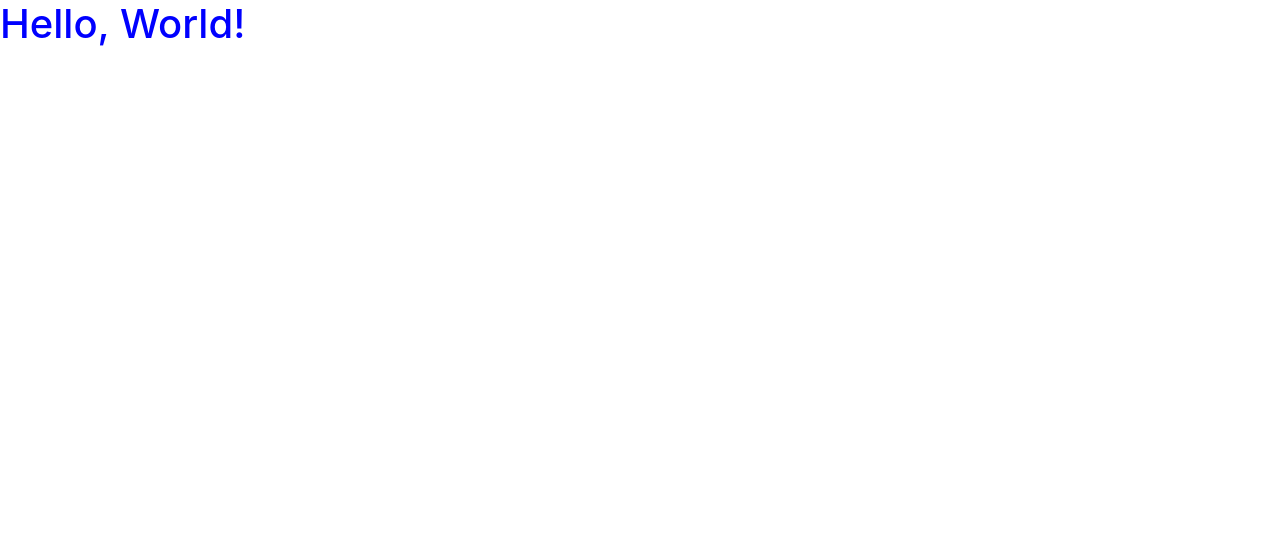
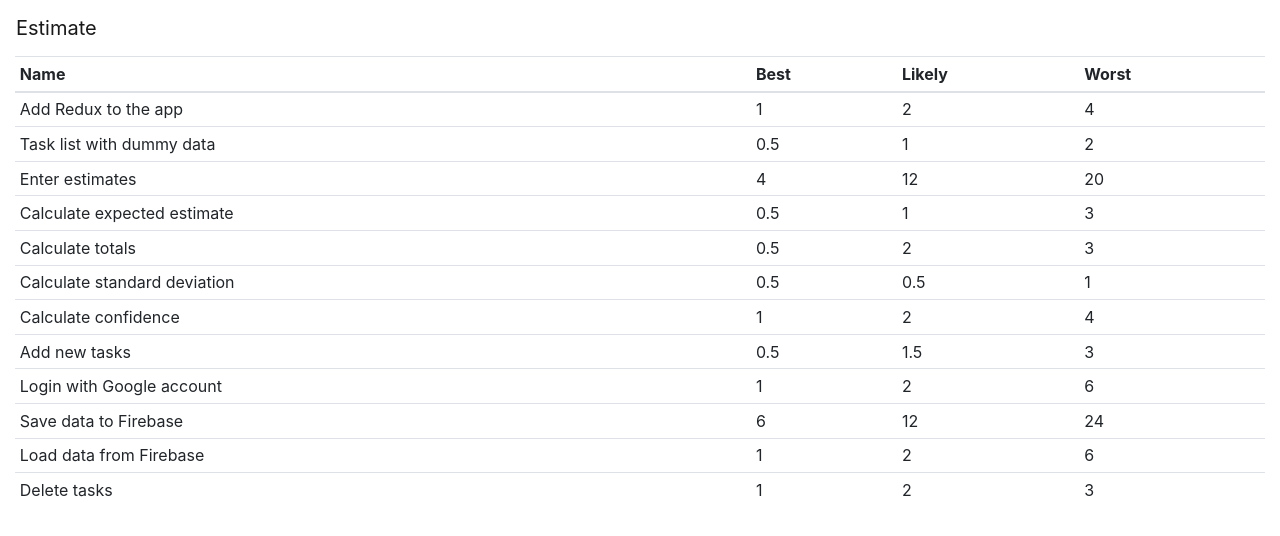
Before and after one commit to rorymacleod/Estimate.React, a React app in the folder Web/: page / in a window 1280 px wide. Shown: the top 536 px of the page. Built offline with nearby package versions, Linux system fonts and the light colour scheme.

Commit message:
Add task list with hard-coded data.

```diff
--- a/Web/package.json
+++ b/Web/package.json
@@ -35,6 +35,7 @@
   "dependencies": {
     "react": "^16.13.1",
     "react-bootstrap": "^1.3.0",
+    "react-bootstrap-icons": "^1.1.0",
     "react-dom": "^16.13.1"
   }
 }
--- a/Web/src/App.js
+++ /dev/null
@@ -1,13 +0,0 @@
-import React, { Component} from "react";
-
-class App extends Component{
-  render(){
-    return(
-      <div className="App">
-        <h1>Hello, World!</h1>
-      </div>
-    );
-  }
-}
-
-export default App;
--- /dev/null
+++ b/Web/src/components/App.jsx
@@ -0,0 +1,20 @@
+import React from "react";
+import Container from "react-bootstrap/Container";
+import NavBar from "react-bootstrap/NavBar";
+import TaskList from "./tasks/TaskList";
+
+export default function App() {
+
+    return (
+        <div>
+            <NavBar>
+                <NavBar.Brand href="/">
+                    Estimate
+                </NavBar.Brand>
+            </NavBar>
+            <Container fluid>
+                <TaskList />
+            </Container>
+        </div>
+    );
+}
--- /dev/null
+++ b/Web/src/components/tasks/TaskList.jsx
@@ -0,0 +1,114 @@
+import React, { useState } from "react";
+import Table from "react-bootstrap/Table";
+import TaskListItem from "./TaskListItem";
+
+export default function TaskList() {
+    const [tasks, setTasks] = useState(defaultTasks);
+
+    return (
+        <div>
+            <Table size="sm" hover>
+                <thead>
+                    <tr>
+                        <th>Name</th>
+                        <th>Best</th>
+                        <th>Likely</th>
+                        <th>Worst</th>
+                    </tr>
+                </thead>
+                <tbody>
+                    { tasks.map(task => (
+                        <TaskListItem key={task.id} task={task} />
+                    ))}
+                </tbody>
+            </Table>
+        </div>
+    );
+}
+
+const defaultTasks = [
+    {
+        id: 1,
+        name: "Add Redux to the app",
+        best: 1,
+        likely: 2,
+        worst: 4
+    },
+    {
+        id: 2,
+        name: "Task list with dummy data",
+        best: 0.5,
+        likely: 1,
+        worst: 2
+    },
+    {
+        id: 3,
+        name: "Enter estimates",
+        best: 4,
+        likely: 12,
+        worst: 20
+    },
+    {
+        id: 4,
+        name: "Calculate expected estimate",
+        best: 0.5,
+        likely: 1,
+        worst: 3
+    },
+    {
+        id: 5,
+        name: "Calculate totals",
+        best: 0.5,
+        likely: 2,
+        worst: 3
+    },
+    {
+        id: 6,
+        name: "Calculate standard deviation",
+        best: 0.5,
+        likely: 0.5,
+        worst: 1
+    },
+    {
+        id: 7,
+        name: "Calculate confidence",
+        best: 1,
+        likely: 2,
+        worst: 4
+    },
+    {
+        id: 8,
+        name: "Add new tasks",
+        best: 0.5,
+        likely: 1.5,
+        worst: 3.0
+    },
+    {
+        id: 9,
+        name: "Login with Google account",
+        best: 1,
+        likely: 2,
+        worst: 6
+    },
+    {
+        id: 10,
+        name: "Save data to Firebase",
+        best: 6,
+        likely: 12,
+        worst: 24
+    },
+    {
+        id: 11,
+        name: "Load data from Firebase",
+        best: 1,
+        likely: 2,
+        worst: 6
+    },
+    {
+        id: 12,
+        name: "Delete tasks",
+        best: 1,
+        likely: 2,
+        worst: 3
+    }
+];
--- /dev/null
+++ b/Web/src/components/tasks/TaskListItem.jsx
@@ -0,0 +1,14 @@
+import React from "react";
+
+export default function TaskListItem(props) {
+    const task = props.task;
+
+    return (
+        <tr>
+            <td>{task.name}</td>
+            <td>{task.best}</td>
+            <td>{task.likely}</td>
+            <td>{task.worst}</td>
+        </tr>
+    );
+}
--- a/Web/src/index.js
+++ b/Web/src/index.js
@@ -1,5 +1,5 @@
 import React from "react";
 import ReactDOM from "react-dom";
-import App from "./App.js";
+import App from "./components/App";
 import "./styles/styles.scss"
 ReactDOM.render(<App />, document.getElementById("root"));
--- a/Web/webpack.config.js
+++ b/Web/webpack.config.js
@@ -25,13 +25,13 @@ module.exports = {
   resolve: { extensions: ["*", ".js", ".jsx"] },
   output: {
     path: path.resolve(__dirname, "public/dist/"),
-    publicPath: "/public/dist/",
+    publicPath: "/dist/",
     filename: "bundle.js"
   },
   devServer: {
     contentBase: path.join(__dirname, "public/"),
     port: 3000,
-    publicPath: "http://localhost:3000/public/dist/",
+    publicPath: "http://localhost:3000/dist/",
     hotOnly: true
   },
   plugins: [new webpack.HotModuleReplacementPlugin()]
```
Also changed, not shown: 1 other file (tests, documents, lock files or other folders).
